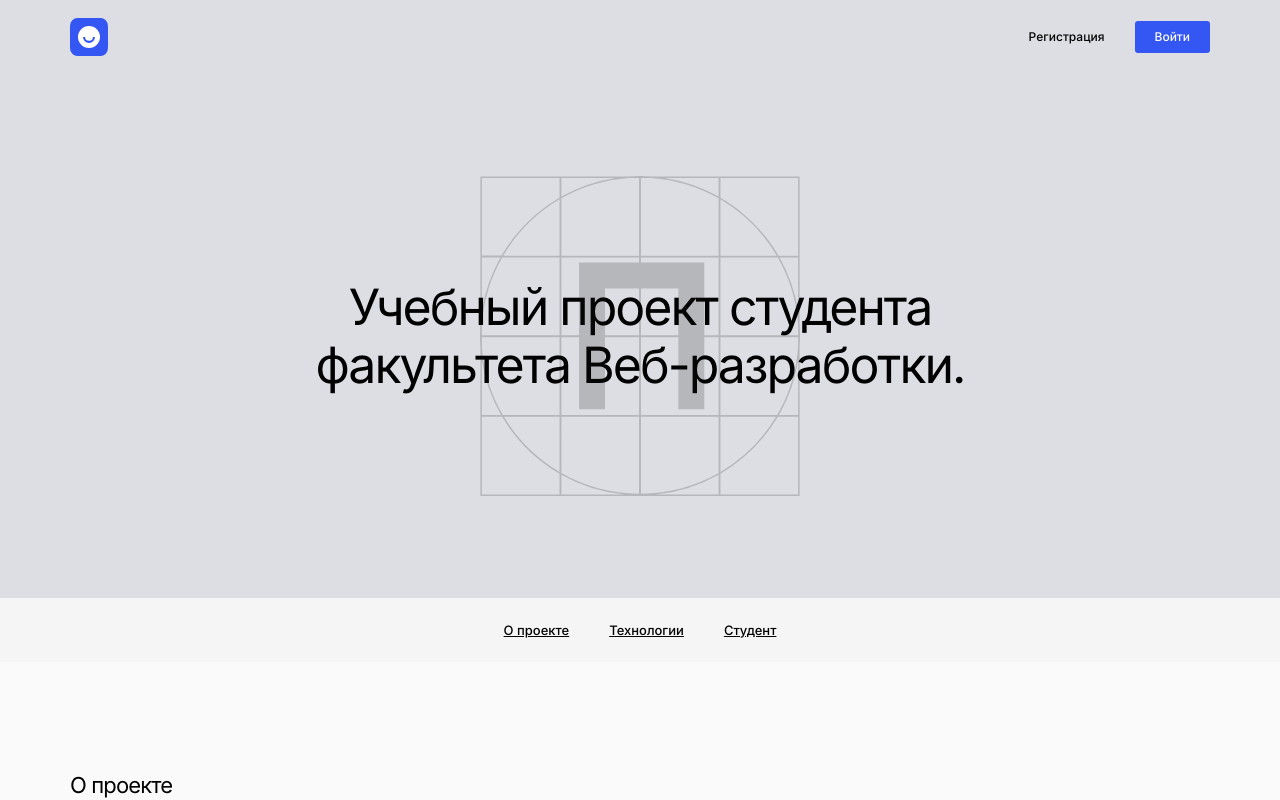
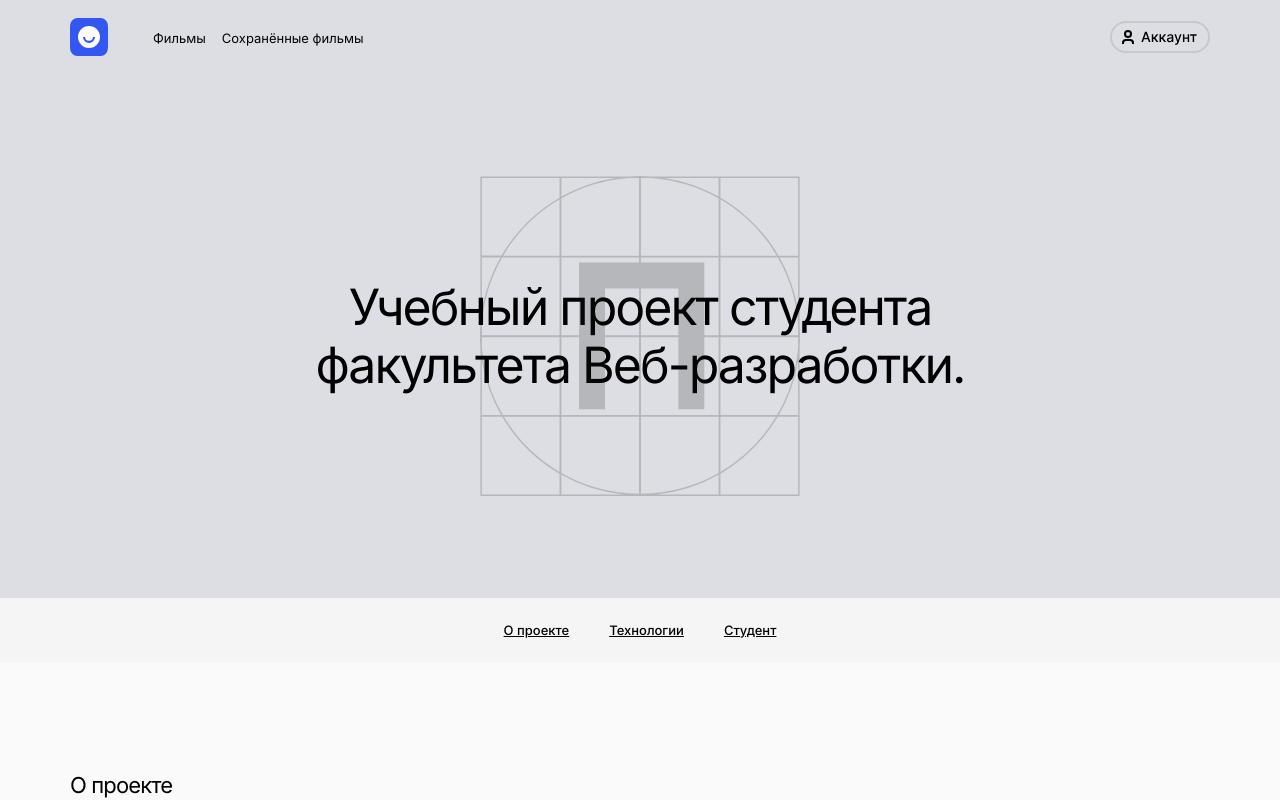
Before and after one commit to ShnaiderDanila/movies-explorer-frontend, a React (Create React App) app: page / in a window 1280 px wide. Shown: the top 800 px of the page. Built offline with nearby package versions, Linux system fonts and the light colour scheme.

Commit message:
feat: Connect the Profile component to .src/components/App/App.js

```diff
--- a/src/components/App/App.js
+++ b/src/components/App/App.js
@@ -6,6 +6,7 @@
 import Main from '../Main/Main';
 import Movies from '../Movies/Movies';
 import SavedMovies from '../SavedMovies/SavedMovies';
+import Profile from '../Profile/Profile';
 import Footer from '../Footer/Footer';
 
 
@@ -13,15 +14,16 @@
 
   // Временая стейт переменная авторизованного пользователя,
   // для изменения отображения jsx верстки компонента Header
-  const [isLoggedIn] = useState(false);
+  const [isLoggedIn] = useState(true);
 
   return (
     <div className="wrapper">
       <Header isLoggedIn={isLoggedIn} />
       <Routes>
-        <Route path='/' element={<Main/>} />
-        <Route path='/movies' element={<Movies/>} />
-        <Route path='/saved-movies' element={<SavedMovies/>} />
+        <Route path='/' element={<Main />} />
+        <Route path='/movies' element={<Movies />} />
+        <Route path='/saved-movies' element={<SavedMovies />} />
+        <Route path='/profile' element={<Profile />} />
       </Routes>
       <Footer />
     </div>
```
